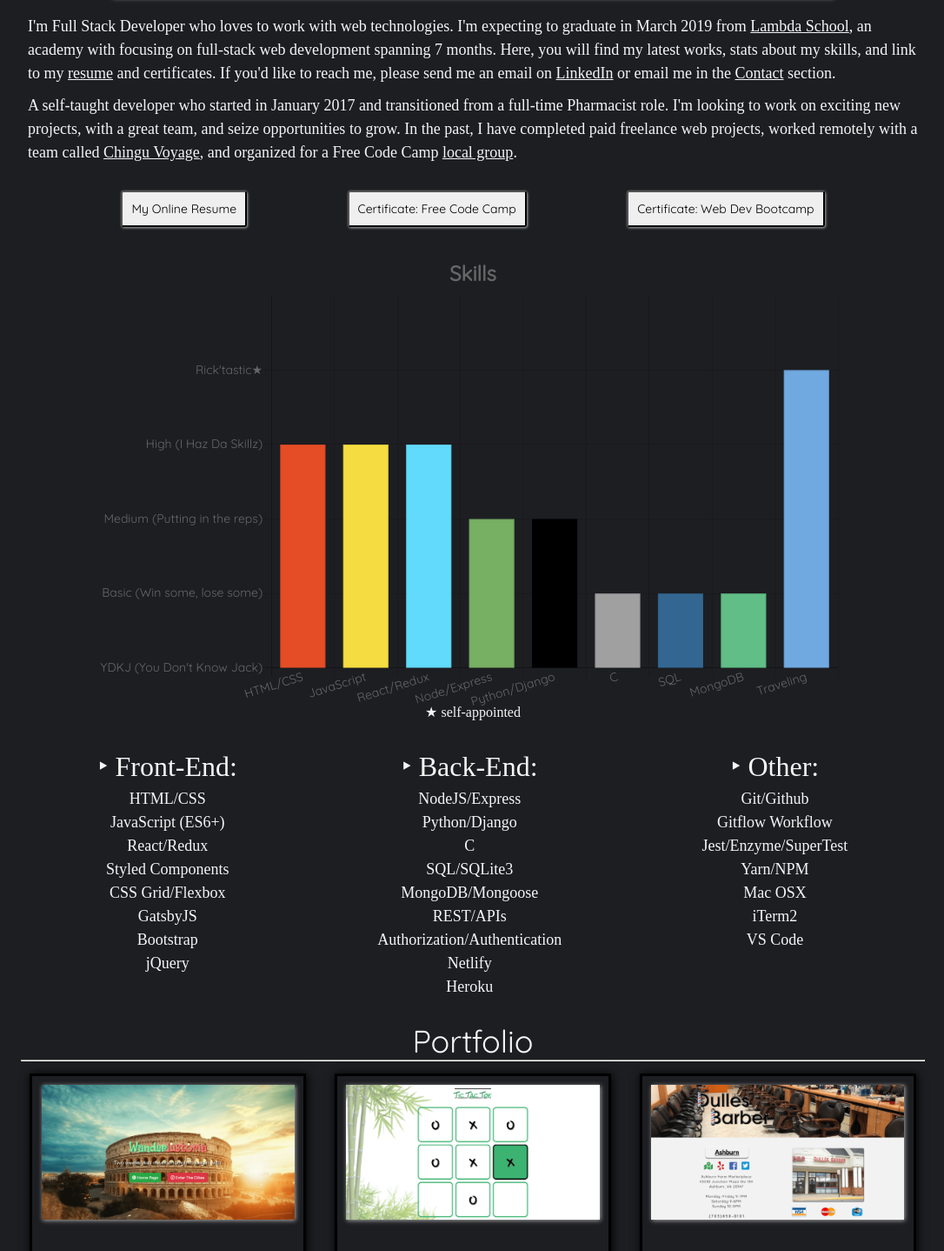
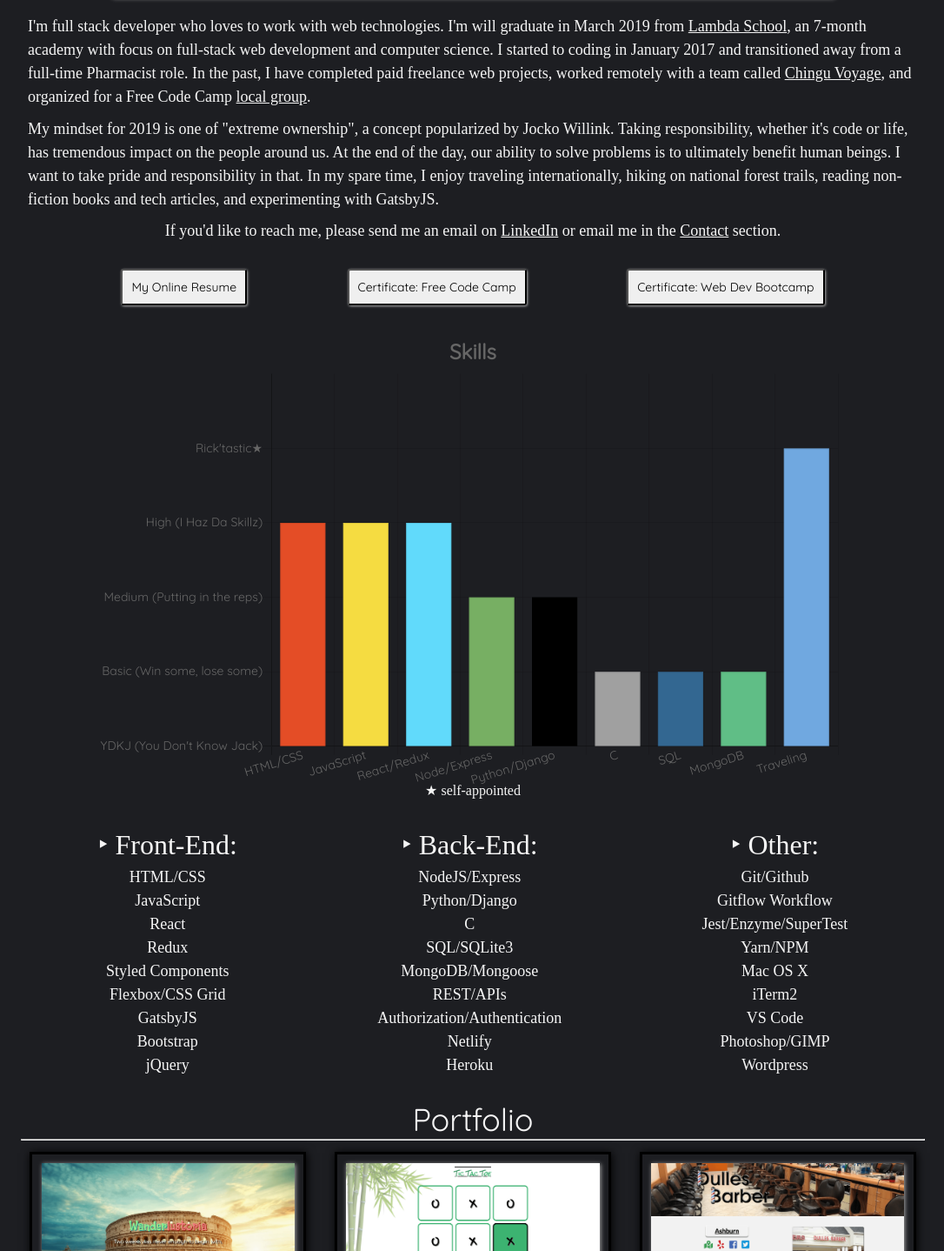
Before and after one commit to timh1203/thdev2, a Gatsby site: page / in a window 1280 px wide. Shown: the part 1285-2723 px from the top of the page at 87% size, without its empty margins (96-1182 px from the left). Built offline with nearby package versions, Linux system fonts and the light colour scheme; Gatsby itself is replaced by a stand-in of ours; a web font is replaced by a local one.

Commit message:
Alter text and skills

```diff
--- a/src/assets/index.js
+++ b/src/assets/index.js
@@ -96,10 +96,11 @@ export const links = {
 export const skills = {
   "frontEnd": [
     "HTML/CSS",
-    "JavaScript (ES6+)",
-    "React/Redux",
+    "JavaScript",
+    "React",
+    "Redux",
     "Styled Components",
-    "CSS Grid/Flexbox",
+    "Flexbox/CSS Grid",
     "GatsbyJS",
     "Bootstrap",
     "jQuery",
@@ -120,9 +121,11 @@ export const skills = {
     "Gitflow Workflow",
     "Jest/Enzyme/SuperTest",
     "Yarn/NPM",
-    "Mac OSX",
+    "Mac OS X",
     "iTerm2",
     "VS Code",
+    "Photoshop/GIMP",
+    "Wordpress"
   ]
 }
 
--- a/src/components/About.js
+++ b/src/components/About.js
@@ -11,14 +11,18 @@ const AboutPage = (props) => (
     <Image fluid={props.aboutImage} />
     <Div>
       <P>
-        I'm Full Stack Developer who loves to work with web technologies. I'm expecting to graduate in March 2019 from <A href={links.lambdaSchool.url} alt={links.lambdaSchool.alt} target="_blank" rel="noopener noreferrer">Lambda School</A>, an academy with focusing on full-stack web development spanning 7 months. Here, you will find my latest works, stats about my skills, and link to my <A href={links.resume.url} alt={links.resume.alt} target="_blank" rel="noopener noreferrer">resume</A> and certificates.
-          If you'd like to reach me, please send me an email on <A href={links.linkedIn.url} alt={links.linkedIn.alt} target="_blank" rel="noopener noreferrer">LinkedIn</A> or email me in the <A href="/contact" target="_blank" rel="noopener noreferrer">Contact</A> section.
-        </P>
+        I'm full stack developer who loves to work with web technologies. I'm will graduate in March 2019 from <A href={links.lambdaSchool.url} alt={links.lambdaSchool.alt} target="_blank" rel="noopener noreferrer">Lambda School</A>, an 7-month academy with focus on full-stack web development and computer science. I started to coding in January 2017 and transitioned away from a full-time Pharmacist role. In the past, I have completed paid freelance web projects, worked remotely with a team called <A href={links.chingu.url} alt={links.chingu.alt} target="_blank" rel="noopener noreferrer">Chingu Voyage</A>, and organized for a Free Code Camp <A href={links.fccAshburn.url} alt={links.fccAshburn.alt} target="_blank" rel="noopener noreferrer">local group</A>.
+      </P>
       <br />
       <P>
-        A self-taught developer who started in January 2017 and transitioned from a full-time Pharmacist role. I'm looking to work on exciting new projects, with a great team, and seize opportunities to grow.
-          In the past, I have completed paid freelance web projects, worked remotely with a team called <A href={links.chingu.url} alt={links.chingu.alt} target="_blank" rel="noopener noreferrer">Chingu Voyage</A>, and organized for a Free Code Camp <A href={links.fccAshburn.url} alt={links.fccAshburn.alt} target="_blank" rel="noopener noreferrer">local group</A>.
-        </P>
+        My mindset for 2019 is one of "extreme ownership", a concept popularized by Jocko Willink. Taking responsibility, whether it's code or life, has tremendous impact on the people around us. At the end of the day, our ability to solve problems is to ultimately benefit human beings. I want to take pride and responsibility in that.
+
+        In my spare time, I enjoy traveling internationally, hiking on national forest trails, reading non-fiction books and tech articles, and experimenting with GatsbyJS.
+      </P>
+      <br />
+      <P1>
+        If you'd like to reach me, please send me an email on <A href={links.linkedIn.url} alt={links.linkedIn.alt} target="_blank" rel="noopener noreferrer">LinkedIn</A> or email me in the <A href="/contact" target="_blank" rel="noopener noreferrer">Contact</A> section.
+      </P1>
     </Div>
 
     <Div2>
@@ -121,7 +125,6 @@ const Button = styled.button`
   font-family: 'Quicksand';
   font-size: 1.4rem;
   box-shadow: ${props => props.theme.buttonShadow};
-
   :hover {
     background: black;
     color: white;
@@ -132,5 +135,8 @@ const Button = styled.button`
 const P = styled.p`
   font-size: 1.8rem;
 `
+const P1 = styled(P)`
+  text-align: center;
+`
 
 export default AboutPage
```
